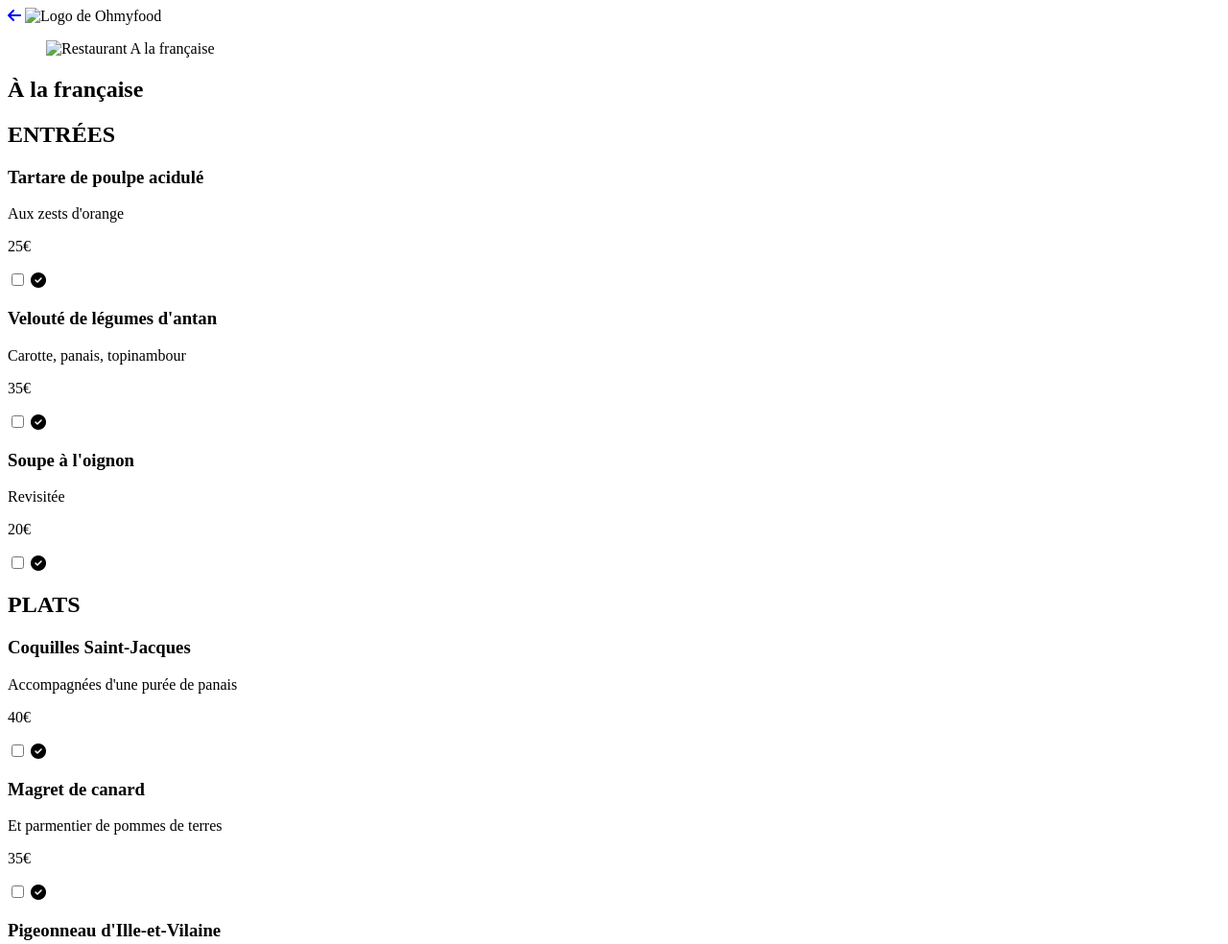
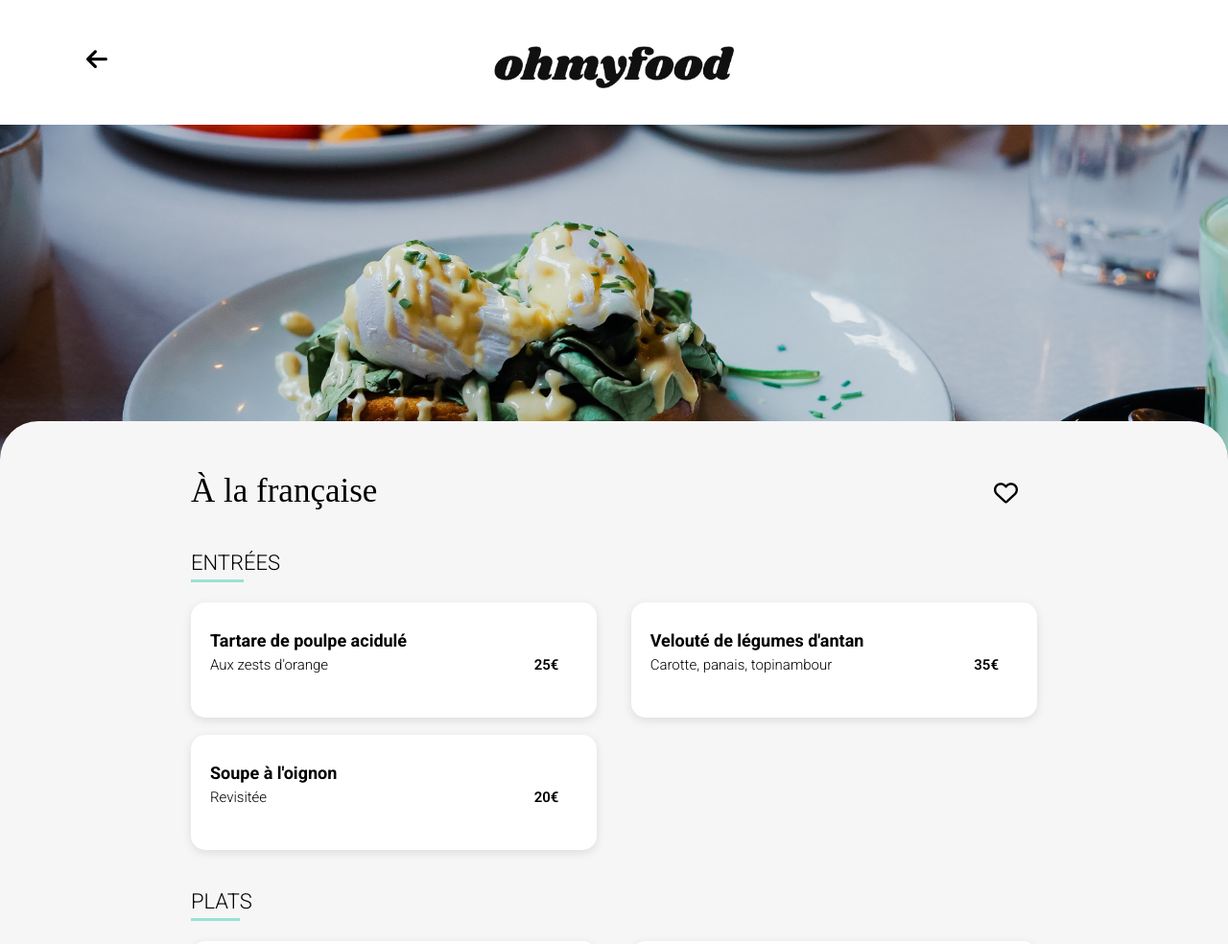
Before and after one commit to kamoheel/ch-p3-ohmyfood, a website: page pages/menu-alafrancaise.html in a window 1280 px wide. Shown: the top 984 px of the page at 96% size. Drawn offline with nearby package versions, Linux system fonts and the light colour scheme; files that its build step writes are made by us from their sources; the site is published under a folder, as on GitHub Pages, so addresses that start at the root find nothing; a web font is replaced by a local one.

Commit message:
Fixing Links

```diff
--- a/pages/menu-alafrancaise.html
+++ b/pages/menu-alafrancaise.html
@@ -7,17 +7,17 @@
         <script src="https://kit.fontawesome.com/22f99aaea7.js" crossorigin="anonymous"></script>
         <link href="https://fonts.googleapis.com/css2?family=Roboto:wght@300;400;500;600;700&display=swap" rel="stylesheet">
         <link href="https://fonts.googleapis.com/css2?family=Shrikhand:wght@400&display=swap" rel="stylesheet">
-        <link rel="stylesheet" href="/css/normalize.css">
-        <link rel="stylesheet" href="/css/style.css">
+        <link rel="stylesheet" href="../css/normalize.css">
+        <link rel="stylesheet" href="../css/style.css">
     </head>
     <body>
         <header class="header">
-            <a href="/index.html"><i class="fas fa-arrow-left"></i></a>
-            <img class="header__img" src="/images/logo/ohmyfood.png" alt="Logo de Ohmyfood" />
+            <a href="../index.html"><i class="fas fa-arrow-left"></i></a>
+            <img class="header__img" src="../images/logo/ohmyfood.png" alt="Logo de Ohmyfood" />
         </header>
         <main>
             <figure class="figure">
-                <img class="figure__img" src="/images/restaurants/alafrancaise.jpg" alt="Restaurant A la française" />
+                <img class="figure__img" src="../images/restaurants/alafrancaise.jpg" alt="Restaurant A la française" />
             </figure>
             <section class="menu">
                 <div class="menu__heading">
--- a/pages/menu-lanoteenchantee.html
+++ b/pages/menu-lanoteenchantee.html
@@ -7,17 +7,17 @@
         <script src="https://kit.fontawesome.com/22f99aaea7.js" crossorigin="anonymous"></script>
         <link href="https://fonts.googleapis.com/css2?family=Roboto:wght@300;400;500;600;700&display=swap" rel="stylesheet">
         <link href="https://fonts.googleapis.com/css2?family=Shrikhand:wght@400&display=swap" rel="stylesheet">
-        <link rel="stylesheet" href="/css/normalize.css">
-        <link rel="stylesheet" href="/css/style.css">
+        <link rel="stylesheet" href="../css/normalize.css">
+        <link rel="stylesheet" href="../css/style.css">
     </head>
     <body>
         <header class="header">
-            <a href="/index.html"><i class="fas fa-arrow-left"></i></a>
-            <img class="header__img" src="/images/logo/ohmyfood.png" alt="Logo de Ohmyfood" />
+            <a href="../index.html"><i class="fas fa-arrow-left"></i></a>
+            <img class="header__img" src="../images/logo/ohmyfood.png" alt="Logo de Ohmyfood" />
         </header>
         <main>
             <figure class="figure">
-                <img class="figure__img" src="/images/restaurants/lanoteenchantee.jpg" alt="Restaurant La note enchantée" />
+                <img class="figure__img" src="../images/restaurants/lanoteenchantee.jpg" alt="Restaurant La note enchantée" />
             </figure>
             <section class="menu">
                 <div class="menu__heading">
```
Also changed, not shown: pages/menu-lapalettedugout.html (+5 -5 lines), pages/menu-ledelicedessens.html (+5 -5 lines).
